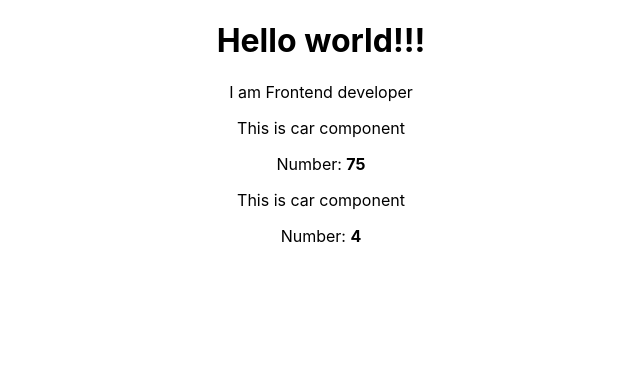
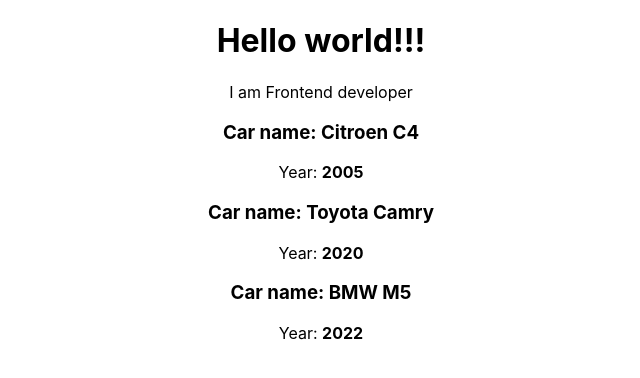
Before and after one commit to Aleksandr-Glebik/vm-react-js, a React (Create React App) app in the folder react-theory/: page / in a window 1280 px wide. Shown: the top 378 px of the page, without its empty margins (319-959 px from the left). Built offline with nearby package versions, Linux system fonts and the light colour scheme.

Commit message:
feat: add props in component

```diff
--- a/react-theory/src/App.js
+++ b/react-theory/src/App.js
@@ -14,8 +14,9 @@
       </div>
       <p>I am Frontend developer</p>
 
-      <Car />
-      <Car />
+      <Car name={'Citroen C4'} year={'2005'}/>
+      <Car name={'Toyota Camry'} year={'2020'}/>
+      <Car name={'BMW M5'} year={'2022'}/>
     </div>
   )
 }
--- a/react-theory/src/Car/Car.js
+++ b/react-theory/src/Car/Car.js
@@ -1,8 +1,8 @@
 import React from 'react';
 
-export default () => (
+export default (props) => (
     <div>
-        <p>This is car component</p>
-        <p>Number: <strong>{Math.round(Math.random() * 100) }</strong></p>
+        <h3>Car name: {props.name}</h3>
+        <p>Year: <strong>{props.year}</strong></p>
     </div>
 )
```
